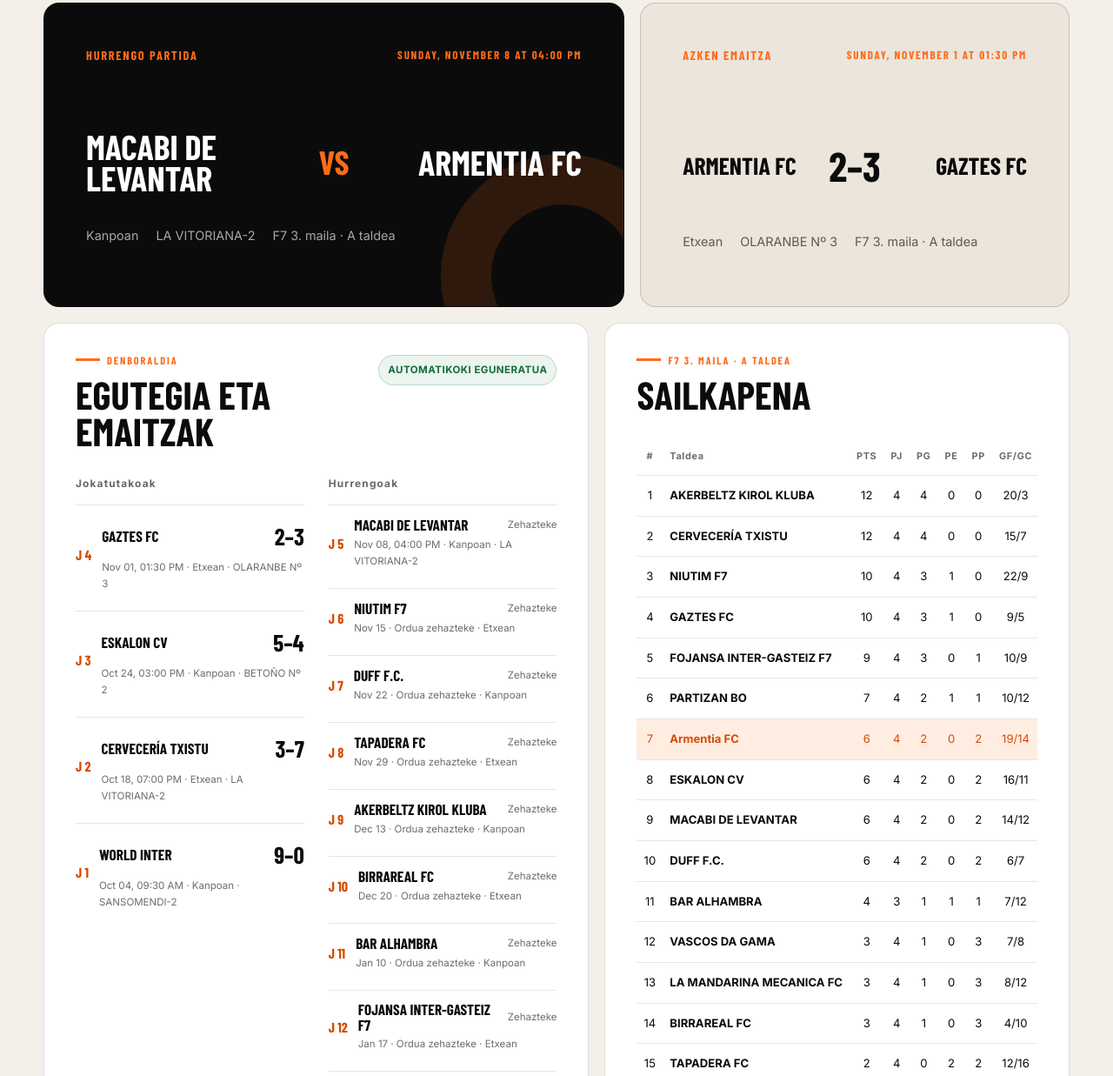
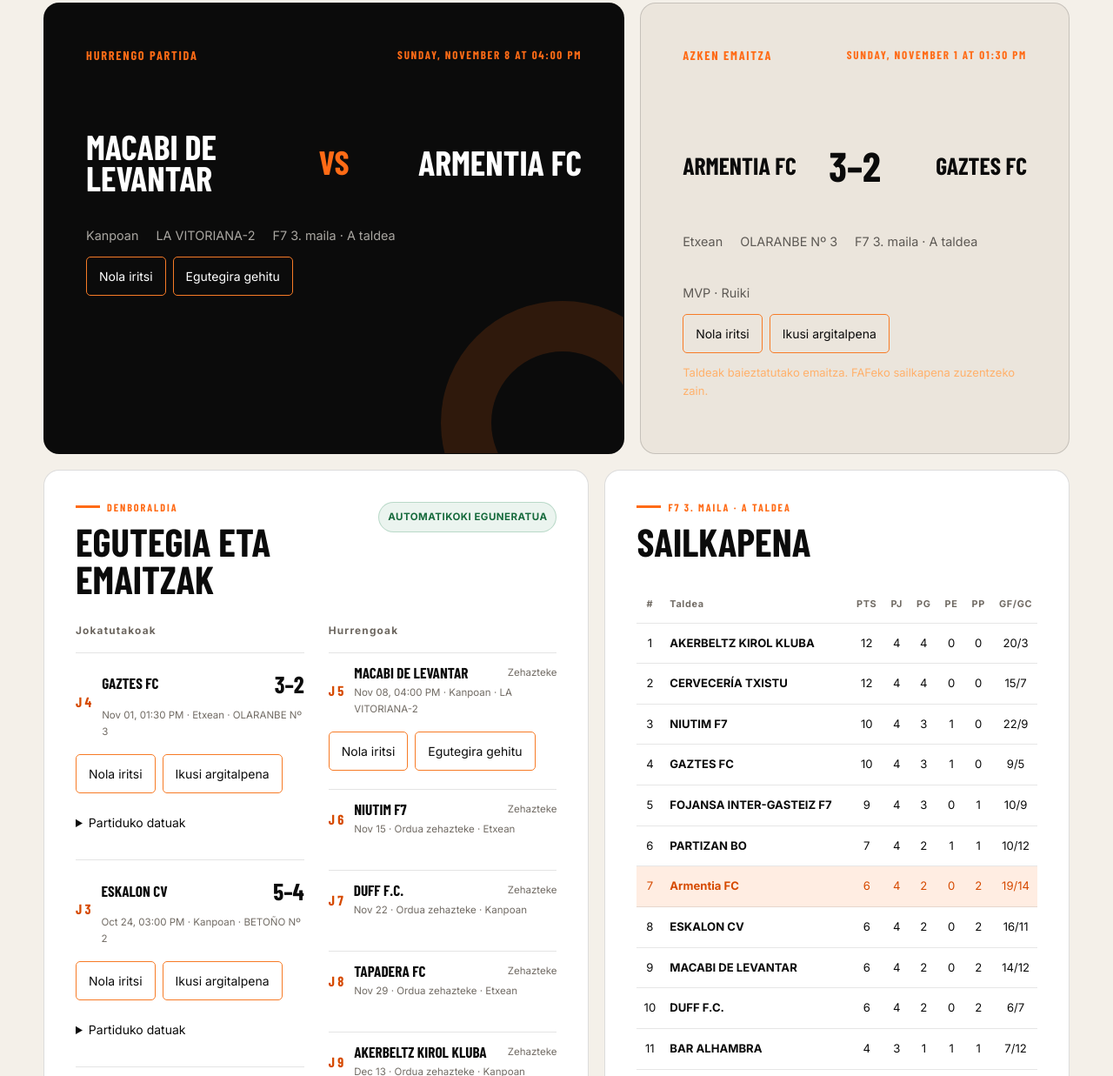
Before and after one commit to enekonaro-creator/armentia-fc, a website: page index.html in a window 1280 px wide. Shown: the part 1093-2330 px from the top of the page at 87% size. Drawn offline with nearby package versions, Linux system fonts and the light colour scheme; a web font is replaced by a local one.

Commit message:
Mejorar centro de partidos, calendario y protección de resultados del club

```diff
--- a/data/site.json
+++ b/data/site.json
@@ -28,8 +28,43 @@
       "eu": "F7 3. maila · A taldea",
       "es": "3ª División F7 · Grupo A"
     },
-    "goalsFor": 2,
-    "goalsAgainst": 3
+    "goalsFor": 3,
+    "goalsAgainst": 2,
+    "mvp": "Ruiki",
+    "scoreOverride": {
+      "goalsFor": 3,
+      "goalsAgainst": 2,
+      "source": "club",
+      "confirmedAt": "2026-11-02"
+    },
+    "playerStats": [
+      {
+        "number": 21,
+        "goals": 3,
+        "assists": 0
+      },
+      {
+        "number": 16,
+        "goals": 0,
+        "assists": 1
+      },
+      {
+        "number": 7,
+        "goals": 0,
+        "assists": 1
+      },
+      {
+        "number": 44,
+        "goals": 0,
+        "assists": 1
+      }
+    ],
+    "reportUrl": "https://www.instagram.com/p/DfM_-6TiOGZ/",
+    "officialScore": {
+      "goalsFor": 2,
+      "goalsAgainst": 3
+    },
+    "scoreDisputed": true
   },
   "matches": [
     {
@@ -148,7 +183,8 @@
           "goals": 0,
           "assists": 1
         }
-      ]
+      ],
+      "reportUrl": "https://www.instagram.com/p/De9NQQZDQ0T/"
     },
     {
       "round": 4,
@@ -160,8 +196,43 @@
         "eu": "F7 3. maila · A taldea",
         "es": "3ª División F7 · Grupo A"
       },
-      "goalsFor": 2,
-      "goalsAgainst": 3
+      "goalsFor": 3,
+      "goalsAgainst": 2,
+      "mvp": "Ruiki",
+      "scoreOverride": {
+        "goalsFor": 3,
+        "goalsAgainst": 2,
+        "source": "club",
+        "confirmedAt": "2026-11-02"
+      },
+      "playerStats": [
+        {
+          "number": 21,
+          "goals": 3,
+          "assists": 0
+        },
+        {
+          "number": 16,
+          "goals": 0,
+          "assists": 1
+        },
+        {
+          "number": 7,
+          "goals": 0,
+          "assists": 1
+        },
+        {
+          "number": 44,
+          "goals": 0,
+          "assists": 1
+        }
+      ],
+      "reportUrl": "https://www.instagram.com/p/DfM_-6TiOGZ/",
+      "officialScore": {
+        "goalsFor": 2,
+        "goalsAgainst": 3
+      },
+      "scoreDisputed": true
     },
     {
       "round": 5,
@@ -539,12 +610,12 @@
     {
       "number": 7,
       "goals": 3,
-      "assists": 1
+      "assists": 2
     },
     {
       "number": 16,
       "goals": 2,
-      "assists": 1
+      "assists": 2
     },
     {
       "number": 17,
@@ -558,7 +629,7 @@
     },
     {
       "number": 21,
-      "goals": 3,
+      "goals": 6,
       "assists": 1
     },
     {
@@ -578,6 +649,11 @@
     },
     {
       "name": "Erlantz",
+      "goals": 0,
+      "assists": 1
+    },
+    {
+      "number": 44,
       "goals": 0,
       "assists": 1
     }
@@ -814,7 +890,15 @@
       "contactButton": "Idatzi e-maila",
       "dataError": "Ezin izan dira denboraldiko datuak kargatu. Saiatu berriro geroago.",
       "timePending": "Ordua zehazteke",
-      "venuePending": "Zelaia zehazteke"
+      "venuePending": "Zelaia zehazteke",
+      "directions": "Nola iritsi",
+      "addCalendar": "Egutegira gehitu",
+      "matchDetails": "Partiduko datuak",
+      "matchReport": "Ikusi argitalpena",
+      "followLive": "Zuzenekoak eta bideoak",
+      "scoreNotice": "Taldeak baieztatutako emaitza. FAFeko sailkapena zuzentzeko zain.",
+      "calendarNote": "Ordua baieztatuta duten partidak bakarrik. Ordutegia aldatzen bada, gehitu berriro.",
+      "downloadCalendar": "Deskargatu egutegia"
     },
     "es": {
       "skipLink": "Ir al contenido",
@@ -899,7 +983,15 @@
       "contactButton": "Enviar un email",
       "dataError": "No se han podido cargar los datos de la temporada. Inténtalo de nuevo más tarde.",
       "timePending": "Hora por confirmar",
-      "venuePending": "Campo por confirmar"
+      "venuePending": "Campo por confirmar",
+      "directions": "Cómo llegar",
+      "addCalendar": "Añadir al calendario",
+      "matchDetails": "Datos del partido",
+      "matchReport": "Ver publicación",
+      "followLive": "Directos y vídeos",
+      "scoreNotice": "Resultado confirmado por el club. Pendiente de corrección en la clasificación de la FAF.",
+      "calendarNote": "Solo partidos con hora confirmada. Si cambia el horario, vuelve a añadirlos.",
+      "downloadCalendar": "Descargar calendario"
     }
   },
   "competition": {
--- a/index.html
+++ b/index.html
@@ -18,6 +18,7 @@
   <link rel="preconnect" href="https://fonts.gstatic.com" crossorigin>
   <link href="https://fonts.googleapis.com/css2?family=Barlow+Condensed:wght@500;600;700;800&family=Inter:wght@400;500;600;700&display=swap" rel="stylesheet">
   <link rel="stylesheet" href="style.css?v=20261004-layout">
+  <script src="match-tools.js" defer></script>
   <script src="script.js" defer></script>
 </head>
 <body>
--- /dev/null
+++ b/match-tools.js
@@ -0,0 +1,27 @@
+/* Shared by the browser and Node checks. No guessed kick-off times. */
+(function (root) {
+  const timed = match => /T\d{2}:\d{2}.*(?:Z|[+-]\d{2}:\d{2})$/.test(match.date) && !Number.isNaN(Date.parse(match.date));
+  const utc = date => new Date(date).toISOString().replace(/[-:]/g, '').replace(/\.\d{3}Z$/, 'Z');
+  const escape = text => String(text).replace(/\\/g, '\\\\').replace(/\r?\n/g, '\\n').replace(/,/g, '\\,').replace(/;/g, '\\;');
+  function fold(line) {
+    const lines = []; let part = '', bytes = 0;
+    for (const c of line) { const size = new TextEncoder().encode(c).length; if (bytes + size > 75) { lines.push(part); part = ' '; bytes = 1; } part += c; bytes += size; }
+    return [...lines, part].join('\r\n');
+  }
+  function calendar(matches, season) {
+    const lines = ['BEGIN:VCALENDAR', 'VERSION:2.0', 'PRODID:-//Armentia FC//Matches//EU', 'CALSCALE:GREGORIAN', 'X-WR-CALNAME:Armentia FC'];
+    for (const m of matches.filter(timed)) {
+      const summary = m.home ? `Armentia FC - ${m.opponent}` : `${m.opponent} - Armentia FC`;
+      lines.push('BEGIN:VEVENT', `UID:${escape(season.replace('/', '-') + '-j' + m.round)}@armentiafc.com`, `DTSTAMP:${utc(new Date())}`, `DTSTART:${utc(m.date)}`, `SUMMARY:${escape(summary)}`, `LOCATION:${escape(m.venue || '')}`, 'DESCRIPTION:Confirma el horario en https://armentiafc.com antes de desplazarte.', 'URL:https://armentiafc.com/#partidak', 'END:VEVENT');
+    }
+    lines.push('END:VCALENDAR'); return lines.map(fold).join('\r\n') + '\r\n';
+  }
+  function preserveScore(match, previous) {
+    if (!previous?.scoreOverride) return match;
+    const o = previous.scoreOverride;
+    if (![o.goalsFor, o.goalsAgainst].every(x => Number.isInteger(x) && x >= 0)) throw new Error('Invalid club score override');
+    const official = Number.isInteger(match.goalsFor) ? {goalsFor: match.goalsFor, goalsAgainst: match.goalsAgainst} : null;
+    return {...match, goalsFor: o.goalsFor, goalsAgainst: o.goalsAgainst, scoreOverride: o, officialScore: official, scoreDisputed: !official || official.goalsFor !== o.goalsFor || official.goalsAgainst !== o.goalsAgainst};
+  }
+  root.ArmentiaMatchTools = {timed, calendar, preserveScore};
+})(globalThis);
--- a/package.json
+++ b/package.json
@@ -4,7 +4,7 @@
   "private": true,
   "description": "Web oficial de Armentia FC",
   "scripts": {
-    "test": "node --check script.js && node --check scripts/sync-faf.mjs && node --check scripts/update-player-stats.mjs && node scripts/validate-data.mjs",
+    "test": "node --check script.js && node --check scripts/sync-faf.mjs && node --check scripts/update-player-stats.mjs && node scripts/validate-data.mjs && node scripts/test-match-tools.mjs",
     "sync:faf": "node scripts/sync-faf.mjs",
     "sync:faf:dry": "node scripts/sync-faf.mjs --dry-run",
     "preview:build": "node scripts/build-preview.mjs"
--- a/script.js
+++ b/script.js
@@ -157,6 +157,44 @@ function renderMatchCard(container, match, type) {
   if (type !== "next" && match.mvp) {
     container.append(element("p", "match-meta", `MVP · ${match.mvp}`));
   }
+  container.append(matchActions(match));
+  if (match.scoreDisputed) container.append(element("p", "score-notice", translate("scoreNotice")));
+}
+
+function downloadCalendar(matches) {
+  const url = URL.createObjectURL(new Blob([ArmentiaMatchTools.calendar(matches, state.data.season)], {type: "text/calendar;charset=utf-8"}));
+  const a = document.createElement("a"); a.href = url; a.download = "Armentia-FC.ics";
+  document.body.append(a); a.click(); a.remove(); setTimeout(() => URL.revokeObjectURL(url), 1000);
+}
+
+function matchActions(match) {
+  const actions = element("div", "match-actions");
+  if (match.venue) {
+    const map = element("a", "match-action", translate("directions"));
+    map.href = `https://www.google.com/maps/search/?api=1&query=${encodeURIComponent(match.venue + " Vitoria-Gasteiz")}`;
+    map.target = "_blank"; map.rel = "noopener"; actions.append(map);
+  }
+  if (!Number.isInteger(match.goalsFor) && ArmentiaMatchTools.timed(match)) {
+    const button = element("button", "match-action", translate("addCalendar")); button.type = "button";
+    button.addEventListener("click", () => downloadCalendar([match])); actions.append(button);
+  }
+  if (match.reportUrl) {
+    const report = element("a", "match-action", translate("matchReport"));
+    report.href = match.reportUrl; report.target = "_blank"; report.rel = "noopener"; actions.append(report);
+  }
+  return actions;
+}
+
+function matchDetails(match) {
+  const details = element("details", "match-details");
+  details.append(element("summary", "", translate("matchDetails")));
+  if (match.mvp) details.append(element("p", "", `MVP · ${match.mvp}`));
+  const list = element("ul");
+  (match.playerStats || []).forEach(stat => {
+    const name = stat.name || state.data.players.find(p => p.number === stat.number)?.name || "–";
+    list.append(element("li", "", `${name} · ${stat.goals} ${translate("goalStatShort")} · ${stat.assists} ${translate("assistStatShort")}`));
+  });
+  details.append(list); return details;
 }
 
 function renderAchievements() {
@@ -205,6 +243,8 @@ function renderFixtureList(titleKey, matches, className) {
       ? element("span", "fixture-time", translate("pending"))
       : element("strong", "fixture-result", `${match.goalsFor}–${match.goalsAgainst}`);
     item.append(round, opponent, detail, result);
+    item.append(matchActions(match));
+    if (match.playerStats?.length) item.append(matchDetails(match));
     list.append(item);
   });
   group.append(list);
@@ -220,6 +260,16 @@ function renderFixtures() {
     renderFixtureList("playedMatches", played, "played"),
     renderFixtureList("upcomingMatches", upcoming, "upcoming")
   );
+  const upcomingTimed = upcoming.filter(ArmentiaMatchTools.timed);
+  if (upcomingTimed.length) {
+    const button = element("button", "match-action", translate("downloadCalendar")); button.type = "button";
+    button.addEventListener("click", () => downloadCalendar(upcomingTimed));
+    selectors.fixtures.append(button, element("p", "calendar-note", translate("calendarNote")));
+  }
+  const videos = element("a", "match-action", translate("followLive"));
+  videos.href = "https://www.youtube.com/channel/UCWNCdmRixRG6i0wIh2NWRkA"; videos.target = "_blank"; videos.rel = "noopener";
+  selectors.fixtures.append(videos);
+  if (matches.some(m => m.scoreDisputed)) selectors.fixtures.append(element("p", "score-notice", translate("scoreNotice")));
 
   const synced = state.data.dataSource?.updatedAt;
   if (synced) {
--- a/scripts/sync-faf.mjs
+++ b/scripts/sync-faf.mjs
@@ -226,13 +226,16 @@ const standings = parseStandings(standingsHtml);
 if (matches.some((match) => !standings.some((team) => normalize(team.team) === normalize(match.opponent)))) {
   throw new Error("El calendario y la clasificación no corresponden al mismo grupo.");
 }
+await import("../match-tools.js");
 const previousSite = JSON.parse(await readFile(sitePath, "utf8"));
 for (const match of matches) {
   const previous = previousSite.season === `${config.season.slice(0, 4)}/${config.season.slice(-2)}`
     ? previousSite.matches.find((item) => item.round === match.round && normalize(item.opponent) === normalize(match.opponent) && item.home === match.home)
     : null;
   if (previous) {
-    match.venue = previous.venue;
+    if (!match.venue) match.venue = previous.venue;
+    Object.assign(match, globalThis.ArmentiaMatchTools.preserveScore(match, previous));
+    if (previous.reportUrl) match.reportUrl = previous.reportUrl;
     if (previous.mvp) match.mvp = previous.mvp;
     if (previous.playerStats) match.playerStats = previous.playerStats;
     // Keep club-reported results until FAF publishes the official score.
--- a/scripts/validate-data.mjs
+++ b/scripts/validate-data.mjs
@@ -59,6 +59,9 @@ for (const stat of data.playerStats) {
 
 for (const [index, match] of data.matches.entries()) {
   checkMatch(match, `matches[${index}]`, Number.isInteger(match?.goalsFor));
+  if (match.playerStats?.length) {
+    check(match.playerStats.reduce((sum, stat) => sum + stat.goals, 0) === match.goalsFor, `Jornada ${match.round}: los goles individuales no coinciden con el marcador.`);
+  }
   check(Number.isInteger(match.round) && match.round > 0, `matches[${index}].round debe ser una jornada válida.`);
 }
 
--- a/style.css
+++ b/style.css
@@ -1609,3 +1609,16 @@ h3 {
     transition-duration: 0.01ms !important;
   }
 }
+
+
+/* Match tools: wrapping controls, match statistics and source notices. */
+.match-actions { display:flex; flex-wrap:wrap; gap:8px; margin-top:12px; }
+.match-action { display:inline-flex; align-items:center; justify-content:center; min-height:44px; padding:10px 14px; border:1px solid #f77b26; border-radius:5px; background:transparent; color:inherit; font:inherit; font-size:14px; text-decoration:none; cursor:pointer; }
+.match-action:hover, .match-action:focus-visible { background:#f77b26; color:#111; }
+.match-action:focus-visible, .match-details summary:focus-visible { outline:2px solid currentColor; outline-offset:3px; }
+.fixture-row > .match-actions, .fixture-row > .match-details { grid-column:1 / -1; min-width:0; }
+.match-details { margin-top:8px; font-size:14px; }
+.match-details summary { cursor:pointer; padding:10px 0; }
+.match-details ul { padding-left:20px; line-height:1.8; }
+.score-notice, .calendar-note { font-size:13px; line-height:1.6; margin-top:12px; max-width:70ch; }
+.score-notice { color:#ffb16c; }
```
Also changed, not shown: docs/GESTION_CLUB.md (added, +31 -0 lines), scripts/test-match-tools.mjs (added, +18 -0 lines).
